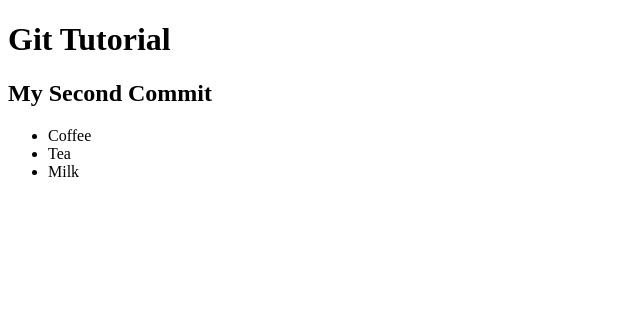
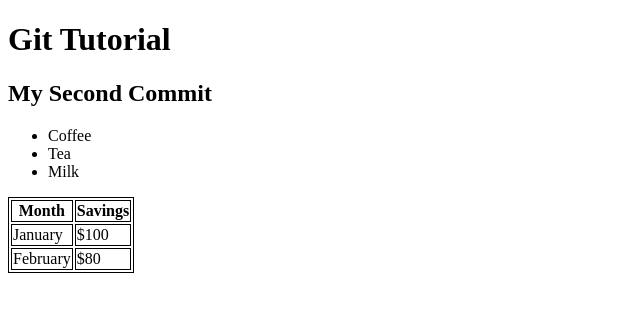
Before and after one commit to Mister905/Git_Tutorial, a plain HTML site: page index.html in a window 1280 px wide. Shown: the whole page, without its empty margins (0-640 px from the left). Drawn offline with Linux system fonts and the light colour scheme.

Commit message:
Final Commit

```diff
--- a/index.html
+++ b/index.html
@@ -5,6 +5,13 @@
     <meta name="viewport" content="width=device-width, initial-scale=1.0" />
     <meta http-equiv="X-UA-Compatible" content="ie=edge" />
     <title>Git Tutorial</title>
+    <style>
+      table,
+      th,
+      td {
+        border: 1px solid black;
+      }
+    </style>
   </head>
   <body>
     <h1>Git Tutorial</h1>
@@ -14,5 +21,19 @@
       <li>Tea</li>
       <li>Milk</li>
     </ul>
+    <table>
+      <tr>
+        <th>Month</th>
+        <th>Savings</th>
+      </tr>
+      <tr>
+        <td>January</td>
+        <td>$100</td>
+      </tr>
+      <tr>
+        <td>February</td>
+        <td>$80</td>
+      </tr>
+    </table>
   </body>
 </html>
```
Also changed, not shown: notes.txt.
